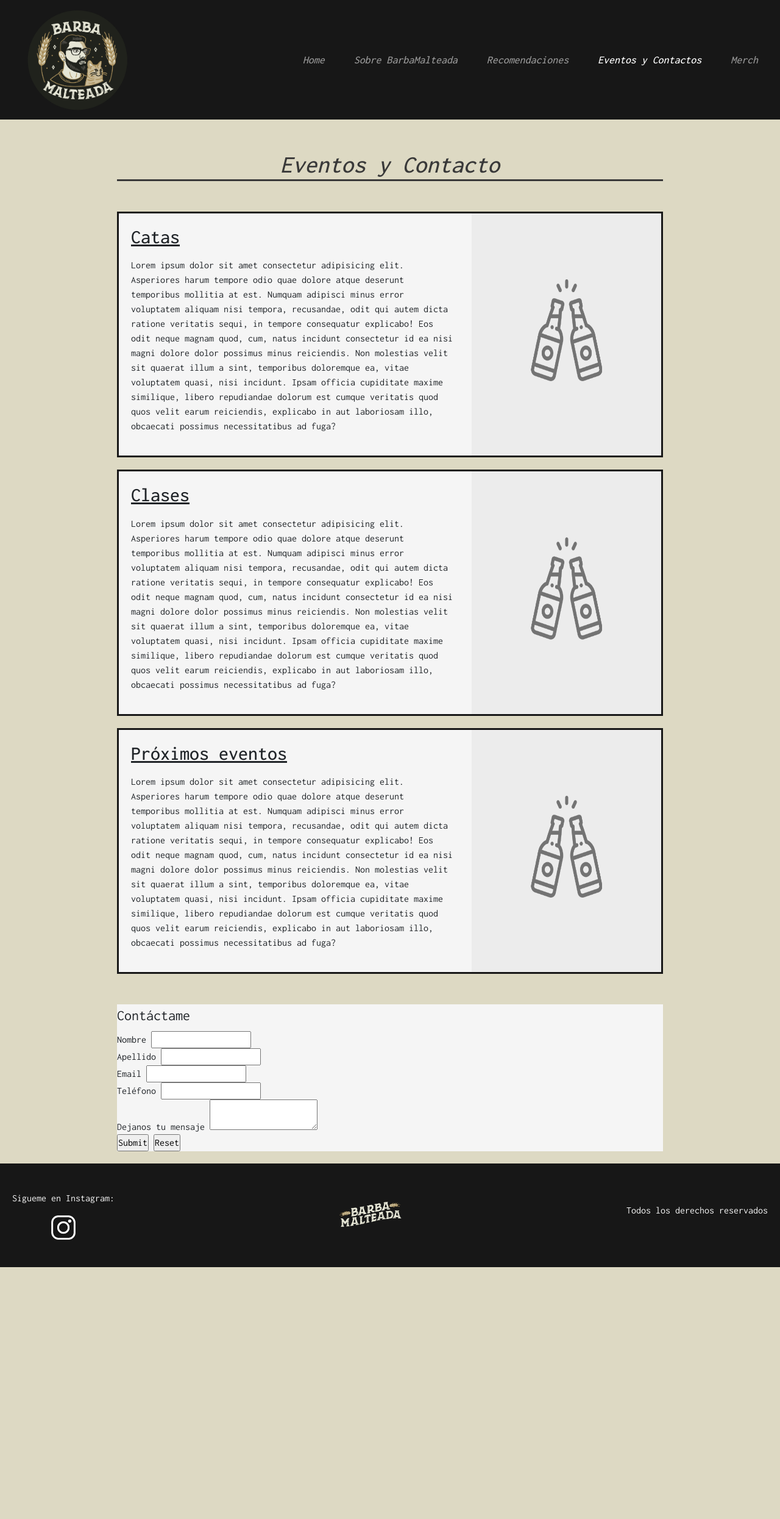
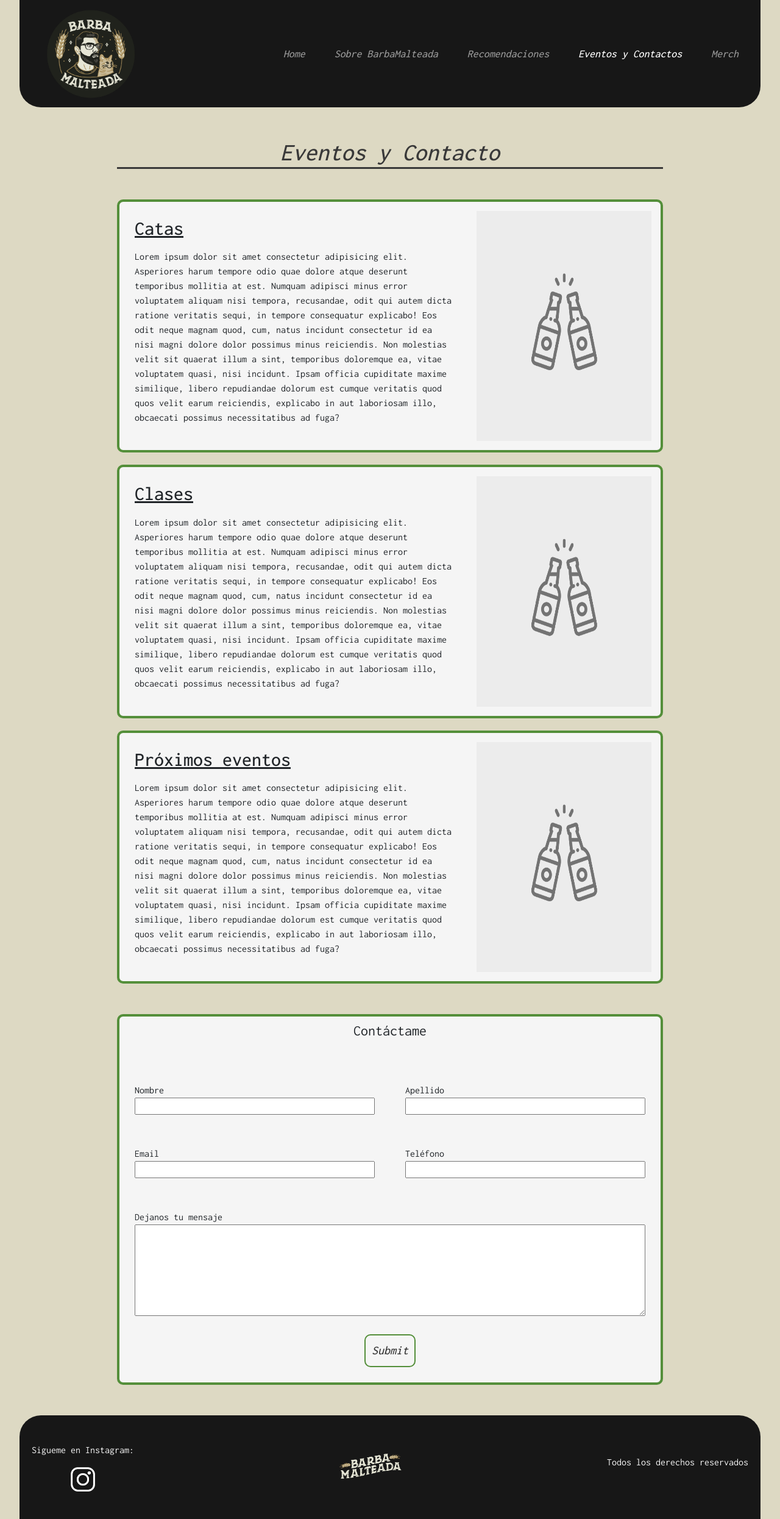
Before and after one commit to santiagogak/bm-site, a plain HTML site: page page/contact.html in a window 1280 px wide. Shown: the whole page at 61% size. Before the commit the page ends 2078 px from the top, so only its background shows below. Drawn offline with nearby package versions, Linux system fonts and the light colour scheme.

Commit message:
mejoras en estilos y web full sass faltan textos e imagenes

```diff
--- a/page/contact.html
+++ b/page/contact.html
@@ -1,10 +1,12 @@
 <!DOCTYPE html>
 <html lang="en">
+
 <head>
     <meta charset="UTF-8">
     <meta name="viewport" content="width=device-width, initial-scale=1.0">
     <!-- Bootstrap -->
-    <link href="https://cdn.jsdelivr.net/npm/bootstrap@5.3.3/dist/css/bootstrap.min.css" rel="stylesheet" integrity="sha384-QWTKZyjpPEjISv5WaRU9OFeRpok6YctnYmDr5pNlyT2bRjXh0JMhjY6hW+ALEwIH" crossorigin="anonymous">
+    <link href="https://cdn.jsdelivr.net/npm/bootstrap@5.3.3/dist/css/bootstrap.min.css" rel="stylesheet"
+        integrity="sha384-QWTKZyjpPEjISv5WaRU9OFeRpok6YctnYmDr5pNlyT2bRjXh0JMhjY6hW+ALEwIH" crossorigin="anonymous">
     <!-- Google Fonts Roboto -->
     <link rel="preconnect" href="https://fonts.googleapis.com">
     <link rel="preconnect" href="https://fonts.gstatic.com" crossorigin>
@@ -13,23 +15,22 @@
     <link rel="stylesheet" href="../css/main.css">
     <title>Eventos BM</title>
 </head>
+
 <body>
     <!-- encabezado -->
     <header>
 
-        <nav class="navbar navbar-expand-md navbar-dark" aria-label="Third navbar example">
+        <nav class="navbar navbar-expand-md navbar-dark" aria-label="BM navbar">
             <div class="container-fluid">
                 <a class="navbar-brand logo-home" href="../index.html">
                     <img src="../img/BARBA_LOGO-08.png" alt="Logo BM">
                 </a>
-                <button class="navbar-toggler" type="button" data-bs-toggle="collapse"
-                    data-bs-target="#menu-nav" aria-controls="menu-nav" aria-expanded="false"
-                    aria-label="Toggle navigation">
+                <button class="navbar-toggler" type="button" data-bs-toggle="collapse" data-bs-target="#menu-nav"
+                    aria-controls="menu-nav" aria-expanded="false" aria-label="Toggle navigation">
                     <span class="navbar-toggler-icon"></span>
                 </button>
 
-                <div class="collapse navbar-collapse justify-content-lg-end justify-content-md-center"
-                    id="menu-nav">
+                <div class="collapse navbar-collapse justify-content-lg-end justify-content-md-center" id="menu-nav">
                     <ul class="navbar-nav mb-2 mb-sm-0">
                         <li class="nav-item px-3">
                             <a class="nav-link p-link" aria-current="page" href="../index.html">Home</a>
@@ -62,67 +63,88 @@
             <div class="evento-item">
                 <div class="evento-text">
                     <h2>Catas</h2>
-                    <p>Lorem ipsum dolor sit amet consectetur adipisicing elit. Asperiores harum tempore odio quae dolore atque deserunt temporibus mollitia at est. Numquam adipisci minus error voluptatem aliquam nisi tempora, recusandae, odit qui autem dicta ratione veritatis sequi, in tempore consequatur explicabo! Eos odit neque magnam quod, cum, natus incidunt consectetur id ea nisi magni dolore dolor possimus minus reiciendis. Non molestias velit sit quaerat illum a sint, temporibus doloremque ea, vitae voluptatem quasi, nisi incidunt. Ipsam officia cupiditate maxime similique, libero repudiandae dolorum est cumque veritatis quod quos velit earum reiciendis, explicabo in aut laboriosam illo, obcaecati possimus necessitatibus ad fuga?</p>
+                    <p>Lorem ipsum dolor sit amet consectetur adipisicing elit. Asperiores harum tempore odio quae
+                        dolore atque deserunt temporibus mollitia at est. Numquam adipisci minus error voluptatem
+                        aliquam nisi tempora, recusandae, odit qui autem dicta ratione veritatis sequi, in tempore
+                        consequatur explicabo! Eos odit neque magnam quod, cum, natus incidunt consectetur id ea nisi
+                        magni dolore dolor possimus minus reiciendis. Non molestias velit sit quaerat illum a sint,
+                        temporibus doloremque ea, vitae voluptatem quasi, nisi incidunt. Ipsam officia cupiditate maxime
+                        similique, libero repudiandae dolorum est cumque veritatis quod quos velit earum reiciendis,
+                        explicabo in aut laboriosam illo, obcaecati possimus necessitatibus ad fuga?</p>
                 </div>
-                <img src="../img/beer_placeholder.png" alt="about-me-snippet">
+                <img src="../img/beer_placeholder.png" alt="Catas Imagen">
             </div>
 
             <div class="evento-item">
                 <div class="evento-text">
                     <h2>Clases</h2>
-                    <p>Lorem ipsum dolor sit amet consectetur adipisicing elit. Asperiores harum tempore odio quae dolore atque deserunt temporibus mollitia at est. Numquam adipisci minus error voluptatem aliquam nisi tempora, recusandae, odit qui autem dicta ratione veritatis sequi, in tempore consequatur explicabo! Eos odit neque magnam quod, cum, natus incidunt consectetur id ea nisi magni dolore dolor possimus minus reiciendis. Non molestias velit sit quaerat illum a sint, temporibus doloremque ea, vitae voluptatem quasi, nisi incidunt. Ipsam officia cupiditate maxime similique, libero repudiandae dolorum est cumque veritatis quod quos velit earum reiciendis, explicabo in aut laboriosam illo, obcaecati possimus necessitatibus ad fuga?</p>
+                    <p>Lorem ipsum dolor sit amet consectetur adipisicing elit. Asperiores harum tempore odio quae
+                        dolore atque deserunt temporibus mollitia at est. Numquam adipisci minus error voluptatem
+                        aliquam nisi tempora, recusandae, odit qui autem dicta ratione veritatis sequi, in tempore
+                        consequatur explicabo! Eos odit neque magnam quod, cum, natus incidunt consectetur id ea nisi
+                        magni dolore dolor possimus minus reiciendis. Non molestias velit sit quaerat illum a sint,
+                        temporibus doloremque ea, vitae voluptatem quasi, nisi incidunt. Ipsam officia cupiditate maxime
+                        similique, libero repudiandae dolorum est cumque veritatis quod quos velit earum reiciendis,
+                        explicabo in aut laboriosam illo, obcaecati possimus necessitatibus ad fuga?</p>
                 </div>
-                <img src="../img/beer_placeholder.png" alt="about-me-snippet">
+                <img src="../img/beer_placeholder.png" alt="Clases">
             </div>
 
             <div class="evento-item">
                 <div class="evento-text">
                     <h2>Próximos eventos</h2>
-                    <p>Lorem ipsum dolor sit amet consectetur adipisicing elit. Asperiores harum tempore odio quae dolore atque deserunt temporibus mollitia at est. Numquam adipisci minus error voluptatem aliquam nisi tempora, recusandae, odit qui autem dicta ratione veritatis sequi, in tempore consequatur explicabo! Eos odit neque magnam quod, cum, natus incidunt consectetur id ea nisi magni dolore dolor possimus minus reiciendis. Non molestias velit sit quaerat illum a sint, temporibus doloremque ea, vitae voluptatem quasi, nisi incidunt. Ipsam officia cupiditate maxime similique, libero repudiandae dolorum est cumque veritatis quod quos velit earum reiciendis, explicabo in aut laboriosam illo, obcaecati possimus necessitatibus ad fuga?</p>
+                    <p>Lorem ipsum dolor sit amet consectetur adipisicing elit. Asperiores harum tempore odio quae
+                        dolore atque deserunt temporibus mollitia at est. Numquam adipisci minus error voluptatem
+                        aliquam nisi tempora, recusandae, odit qui autem dicta ratione veritatis sequi, in tempore
+                        consequatur explicabo! Eos odit neque magnam quod, cum, natus incidunt consectetur id ea nisi
+                        magni dolore dolor possimus minus reiciendis. Non molestias velit sit quaerat illum a sint,
+                        temporibus doloremque ea, vitae voluptatem quasi, nisi incidunt. Ipsam officia cupiditate maxime
+                        similique, libero repudiandae dolorum est cumque veritatis quod quos velit earum reiciendis,
+                        explicabo in aut laboriosam illo, obcaecati possimus necessitatibus ad fuga?</p>
                 </div>
-                <img src="../img/beer_placeholder.png" alt="about-me-snippet">
+                <img src="../img/beer_placeholder.png" alt="Proximos eventos Imagen">
             </div>
         </div>
-    </main>
 
-    <section class="contact-form">
+        <div class="contact-form">
             <!-- formulario -->
             <form action="">
                 <fieldset>
                     <legend>Contáctame</legend>
-                <div>
+                    <div class="form-input form-name">
                         <label for="name">Nombre</label>
                         <input id="name" type="text">
                     </div>
-                <div>
+                    <div class="form-input form-surname">
                         <label for="surname">Apellido</label>
                         <input id="surname" type="text">
                     </div>
-                <div>
+                    <div class="form-input form-email">
                         <label for="email">Email</label>
                         <input id="email" type="email">
                     </div>
-                <div>
+                    <div class="form-input form-tlf">
                         <label for="tlf">Teléfono</label>
                         <input id="tlf" type="tel">
                     </div>
-                <div>
+                    <div class="form-input form-comments">
                         <label for="comments">Dejanos tu mensaje</label>
                         <textarea name="comments" id="comments"></textarea>
                     </div>
 
-                <input type="submit">
-                <input type="reset">
+                    <input class="form-submit" type="submit">
                 </fieldset>
             </form>
-    </section>
+        </div>
+    </main>
 
 
     <!-- pie de página -->
     <footer>
         <div class="footer-ig">
             <p>Sigueme en Instagram:</p>
-            <a href="https://www.instagram.com/barbamalteada" target="_blank"><img src="../img/logo_ig.png" alt="Logo IG"></a>
+            <a href="https://www.instagram.com/barbamalteada" target="_blank"><img src="../img/logo_ig.png"
+                    alt="Logo IG"></a>
         </div>
         <div class="footer-logo">
             <img src="../img/BARBA_LOGO-06.png" alt="Logo BM mini">
@@ -132,6 +154,9 @@
         </div>
     </footer>
 
-    <script src="https://cdn.jsdelivr.net/npm/bootstrap@5.3.3/dist/js/bootstrap.bundle.min.js" integrity="sha384-YvpcrYf0tY3lHB60NNkmXc5s9fDVZLESaAA55NDzOxhy9GkcIdslK1eN7N6jIeHz" crossorigin="anonymous"></script>
+    <script src="https://cdn.jsdelivr.net/npm/bootstrap@5.3.3/dist/js/bootstrap.bundle.min.js"
+        integrity="sha384-YvpcrYf0tY3lHB60NNkmXc5s9fDVZLESaAA55NDzOxhy9GkcIdslK1eN7N6jIeHz"
+        crossorigin="anonymous"></script>
 </body>
+
 </html>
--- /dev/null
+++ b/scss/base/_layout.scss
@@ -0,0 +1,95 @@
+@import "../utilities/variables";
+
+body {
+    background-color: $primary-color;
+    font-family: $font-primary;
+    font-optical-sizing: auto;
+    font-style: normal;
+}
+
+// Estilos de header
+header {
+    background-color: $secondary-color;
+    border-bottom-right-radius: 35px;
+    border-bottom-left-radius: 35px;
+    @media (min-width: 768px) {
+        width: 95%;
+        margin: 0 auto;
+    }
+    .logo-home {
+        margin-left: 30px;
+
+        img {
+            width: 150px;
+        }
+    }
+}
+
+// Botones de navbar
+.p-link {
+    padding: 10px;
+    margin: 10px 0;
+    font-weight: 500;
+    font-style: italic;
+
+    @media (min-width: 768px) {
+        font-size: 1.4vw;
+    }
+}
+
+.bm-bg-navbar {
+    background-color: $secondary-color;
+}
+
+// Estilos de footer
+footer {
+    @include flex-center;
+    justify-content: space-between;
+    background-color: $secondary-color;
+    color: $text-color-light;
+    padding: 20px;
+    margin-top: 20px;
+    border-top-right-radius: 35px;
+    border-top-left-radius: 35px;
+    @media (min-width: 768px) {
+        width: 95%;
+        margin: 20px auto 0px auto;
+    }
+
+    .footer-logo img {
+        width: 130px;
+    }
+
+    .footer-ig {
+        text-align: center;
+
+        img {
+            width: 40px;
+        }
+    }
+}
+
+// Estilos del Main
+main {
+    margin: 0px auto 50px auto;
+    width: 70%;
+    text-align: center;
+
+    h1 {
+        font-weight: 500;
+        font-style: italic;
+        color: $text-color-dark;
+        width: 100%;
+        border-bottom: 3px solid $text-color-dark;
+        margin: 50px auto;
+    }
+
+    .main-img {
+        img {
+            margin-top: 0px;
+            height: 300px;
+            width: 100%;
+            object-fit: cover;
+        }
+    }
+}
--- a/scss/styles.scss
+++ b/scss/styles.scss
@@ -1,97 +1,10 @@
 @import "utilities/variables";
 @import "utilities/mixin";
-@import "utilities/reset";
-
-// Extensible base for images
-%responsive-img {
-    width: 100%;
-    object-fit: cover;
-}
+@import "base/reset";
+@import "base/layout";
 
 
-body {
-    background-color: $primary-color;
-    font-family: $font-primary;
-    font-optical-sizing: auto;
-    font-style: normal;
-}
-
-// Estilos de header
-header {
-    background-color: $secondary-color;
-
-    .logo-home {
-        margin-left: 30px;
-
-        img {
-            width: 170px;
-        }
-    }
-}
-
-// Botones de navbar
-.p-link {
-    padding: 10px;
-    margin: 10px 0;
-    font-weight: 500;
-    font-style: italic;
-
-    @media (min-width: 768px) {
-        font-size: 1.4vw;
-    }
-}
-
-.bm-bg-navbar {
-    background-color: $secondary-color;
-}
-
-// Estilos de footer
-footer {
-    @include flex-center;
-    justify-content: space-between;
-    background-color: $secondary-color;
-    color: $text-color-light;
-    padding: 20px;
-    margin-top: 20px;
-
-    .footer-logo img {
-        width: 130px;
-    }
-
-    .footer-ig {
-        text-align: center;
-
-        img {
-            width: 40px;
-        }
-    }
-}
-
-// Main styles
-main {
-    margin: 0px auto 50px auto;
-    width: 70%;
-    text-align: center;
-
-    h1 {
-        font-weight: 500;
-        font-style: italic;
-        color: $text-color-dark;
-        width: 100%;
-        border-bottom: 3px solid $text-color-dark;
-        margin: 50px auto;
-    }
-
-    .main-img {
-        img {
-            margin-top: 0px;
-            height: 200px;
-            @extend %responsive-img;
-        }
-    }
-}
-
-// Snippet section
+// Snippets de Home
 .snippets {
     @include flex-center;
     flex-direction: column;
@@ -103,6 +16,7 @@ main {
         margin: 40px 0px;
 
         .snippet-img {
+            @include img-box-style;
             width: 100%;
             img {
                 width: 100%;
@@ -119,16 +33,10 @@ main {
                 padding: 10px 0;
             }
             a {
+                @include btn-primary;
                 background-color: $secondary-color;
                 color: $text-color-light;
-                text-decoration: none;
-                padding: 10px;
-                margin: 10px 0;
-                font-weight: 500;
-                font-style: italic;
-                font-size: 20px;
                 border: 2px solid $text-color-light;
-                border-radius: 10px;
             }
             @media (min-width: 768px) {
                 text-align: left;
@@ -155,10 +63,10 @@ main {
     color: $text-color-dark;
 
     .about-me-img {
-        padding: 20px;
+        @include img-box-style;
 
         img {
-            @extend %responsive-img;
+            width: 100%;
         }
     }
 }
@@ -187,14 +95,11 @@ iframe {
 
     .review-item {
         @include grid-review-item;
-        border: 3px solid $border-color;
-        border-radius: 20px;
-        padding: 10px;
+        @include img-box-style;
         margin-bottom: 20px;
-        background-color: $bg-review-color;
 
         .review-img img {
-            @extend %responsive-img;
+            width: 100%;
         }
 
         .review-text {
@@ -223,11 +128,15 @@ iframe {
             flex-wrap: nowrap;
         }
         gap: 10px;
-        border: 3px solid $secondary-color;
-        background-color: $bg-review-color;
+        @include img-box-style;
 
         img {
-            width: 35%;
+            width: 100%;
+            padding: 10px;
+            margin: 0px auto;
+            @media screen and (min-width: 768px) {
+                width: 35%;
+            }
         }
 
         .evento-text {
@@ -242,17 +151,50 @@ iframe {
     }
 }
 
-// Contact form section
+// Estilos Formulario Contacto
 .contact-form {
-    @include flex-wrap-center;
+    @include img-box-style;
+    margin-top: 50px;
+}
 
-    form {
-        width: 70%;
-        background-color: $bg-review-color;
+form {
+    fieldset{
+
+        .form-input {
+            padding: 0px 20px;
+            label {
+                display: block;
+                text-align: left;
+            }
+            input, textarea {
+                display: block;
+                width: 100%;
+            }
+            textarea {
+                height: 150px;
+            }
+        }
+
+        .form-submit {
+            @include btn-primary;
+            background-color: $bg-review-color;
+            color: $text-color-dark;
+            border: 2px solid $border-color;
+            margin: 20px auto;
+            display: inline-block;
+        }
+
+        @media screen and (min-width: 768px) {
+            @include grid-layout(5,2);
+            grid-template-rows: 1fr 1fr 1fr auto 1fr;
+            legend, .form-comments, .form-submit {
+                grid-column: span 2;
+            }
+        }
     }
 }
 
-// Merch
+// Estilos de Merch
 .merch {
     display: grid;
     grid-template-columns: 1fr;
--- a/scss/utilities/_variables.scss
+++ b/scss/utilities/_variables.scss
@@ -6,4 +6,4 @@ $button-color: #171717;
 $font-primary: "Inconsolata", monospace;
 $text-color-dark: rgb(57, 57, 57);
 $text-color-light: whitesmoke;
-$border-color: #796D6D;
+$border-color: #548F3A;
```
Also changed, not shown: index.html (+1 -1 lines), scss/utilities/_mixin.scss (+17 -0 lines), css/main.css, scss/base/_reset.scss (renamed from scss/utilities/_reset.scss), 1 other file. Lines whose indentation alone changed are shown as unchanged.
